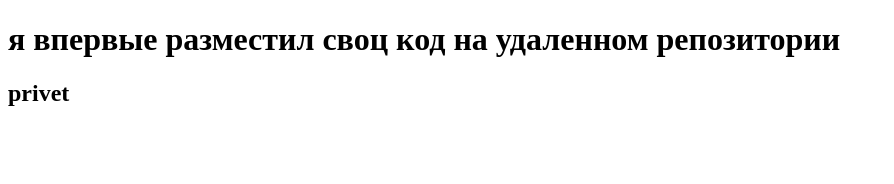
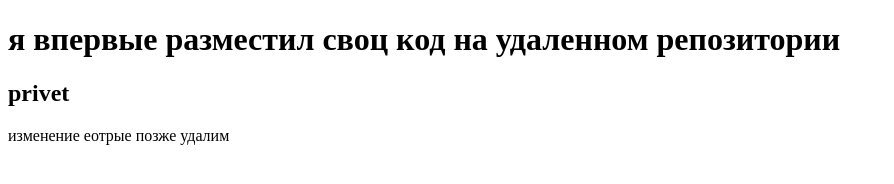
Before and after one commit to q1only1/new-repo, a plain HTML site: page index.html in a window 1280 px wide. Shown: the whole page, without its empty margins (0-894 px from the left). Drawn offline with Linux system fonts and the light colour scheme.

Commit message:
wrong changes

```diff
--- a/index.html
+++ b/index.html
@@ -8,5 +8,6 @@
 <body>
     <h1>я впервые разместил своц код на удаленном репозитории</h1>
     <h2>privet</h2>
+    <p>изменение еотрые позже удалим</p>
 </body>
 </html>
```
